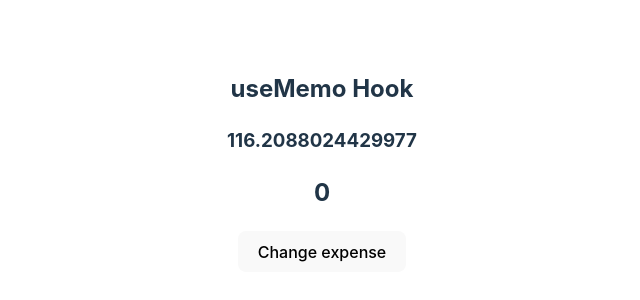
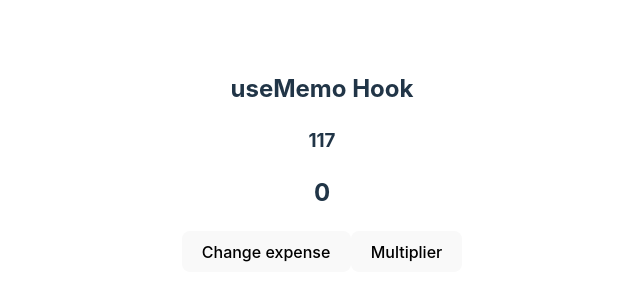
Before and after one commit to Najafkhan256/react-hooks, a React (Vite) app: page / in a window 1280 px wide. Shown: the part 238-538 px from the top of the page, without its empty margins (318-958 px from the left). Built offline with nearby package versions, Linux system fonts and the light colour scheme.

Commit message:
useMemo hook

```diff
--- a/src/App.jsx
+++ b/src/App.jsx
@@ -1,5 +1,6 @@
 import { useMemo, useState } from "react";
 import "./App.css";
+import Multiplier from "./Multiplier";
 
 function App() {
   const [count, setCount] = useState(0);
@@ -8,17 +9,28 @@ function App() {
     return Math.random() * 1000;
   };
 
+  // const handleMultiplier = () => {
+  //   setCount((prevCount) => prevCount * 2);
+  // };
+
+  const handleMultiplier = useMemo(() => {
+    return function () {
+      setCount((prevCount) => prevCount * 2);
+    };
+  }, []);
+
   // const renderCalculationValue = useMemo(() => expenseCalculation(), []);
   const renderCalculationValue = useMemo(() => expenseCalculation(), [count]);
 
   return (
     <>
       <h2>useMemo Hook</h2>
-      <h3>{renderCalculationValue}</h3>
+      <h3>{Math.ceil(renderCalculationValue)}</h3>
       <h2>{count}</h2>
       <button onClick={() => setCount((prevCount) => prevCount + 1)}>
         Change expense
       </button>
+      <Multiplier handleClick={handleMultiplier} />
     </>
   );
 }
--- /dev/null
+++ b/src/Multiplier.jsx
@@ -0,0 +1,8 @@
+import React from "react";
+
+const Multiplier = ({ handleClick }) => {
+  console.log("multiplier render");
+  return <button onClick={handleClick}>Multiplier</button>;
+};
+
+export default React.memo(Multiplier);
```
